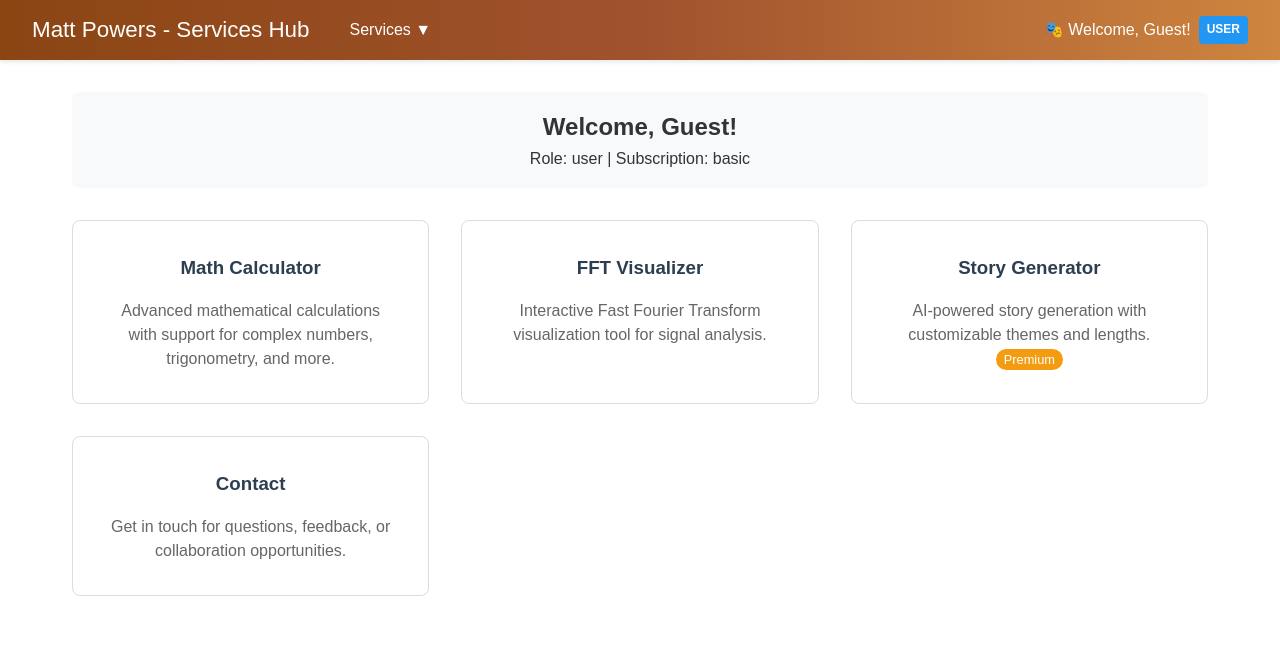
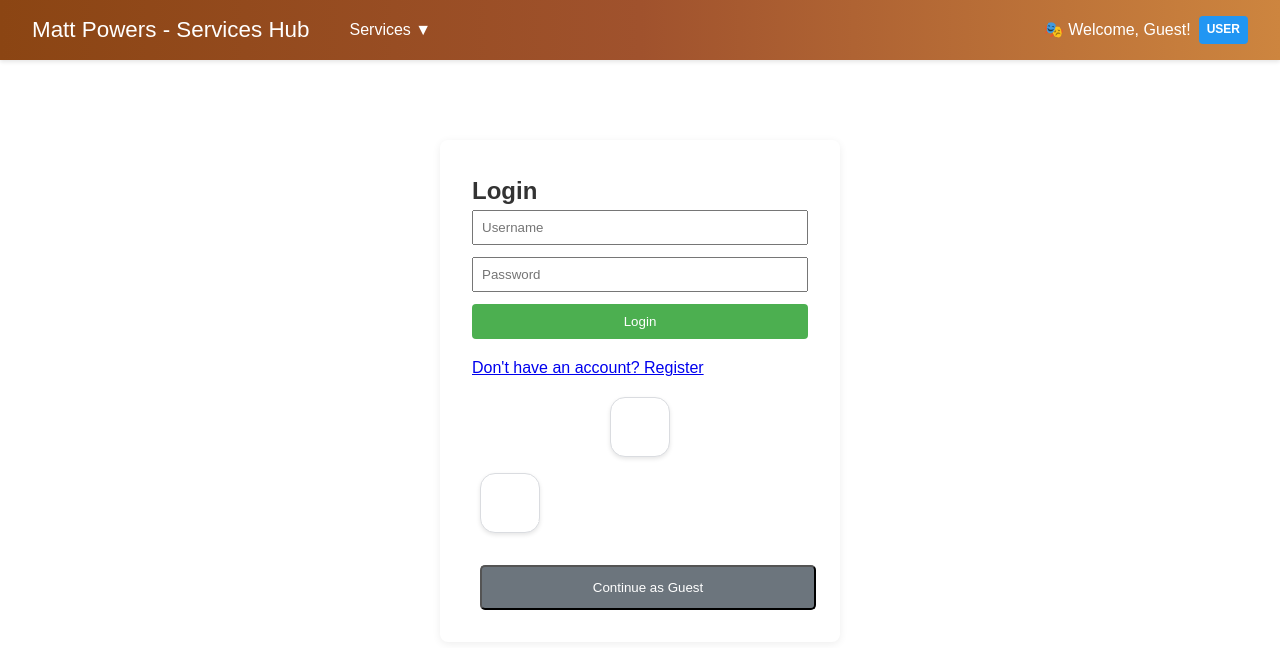
Before and after one commit to mpowers652/pers-prof-site, a React app: page /login in a window 1280 px wide. Shown: the top 648 px of the page. Built offline with nearby package versions, Linux system fonts and the light colour scheme.

Commit message:
routing updates

```diff
--- a/package.json
+++ b/package.json
@@ -33,6 +33,7 @@
     "passport-google-oauth20": "^2.0.0",
     "react": "^19.1.1",
     "react-dom": "^19.1.1",
+    "react-router-dom": "^6.30.1",
     "twilio": "^5.8.0",
     "webpack": "^5.101.3",
     "webpack-cli": "^6.0.1"
--- a/privacy-policy.html
+++ b/privacy-policy.html
@@ -154,6 +154,7 @@
                     `<p style="color: green;">${data.message}</p>` :
                     `<p style="color: red;">${data.message}</p>`;
             } catch (error) {
+                console.error('Error detecting changes:', error);
                 document.getElementById('updateResult').innerHTML =
                     '<p style="color: red;">Error detecting changes</p>';
             }
--- a/src/App.jsx
+++ b/src/App.jsx
@@ -1,15 +1,20 @@
 import React from 'react';
+import { BrowserRouter as Router, Routes, Route } from 'react-router-dom';
 import Header from './Header';
 import ServicesGrid from './ServicesGrid';
+import LoginPage from './LoginPage';
 
 function App() {
   return (
-    <div>
+    <Router>
       <Header />
       <main style={{ maxWidth: '1200px', margin: '0 auto', padding: '2rem' }}>
-        <ServicesGrid />
+        <Routes>
+          <Route path="/login" element={<LoginPage />} />
+          <Route path="/" element={<ServicesGrid />} />
+        </Routes>
       </main>
-    </div>
+    </Router>
   );
 }
 
--- /dev/null
+++ b/src/LoginPage.jsx
@@ -0,0 +1,66 @@
+import React, { useState } from 'react';
+import { useNavigate } from 'react-router-dom';
+
+function LoginPage() {
+  const [username, setUsername] = useState('');
+  const [password, setPassword] = useState('');
+  const [error, setError] = useState('');
+  const navigate = useNavigate();
+
+  const handleSubmit = async (e) => {
+    e.preventDefault();
+    setError('');
+    try {
+      const response = await fetch('/auth/login', {
+        method: 'POST',
+        headers: { 'Content-Type': 'application/json' },
+        body: JSON.stringify({ username, password }),
+        credentials: 'include',
+      });
+      const data = await response.json();
+      if (data.success) {
+        window.location.replace('/');
+      } else {
+        setError(data.message || 'Login failed');
+      }
+    } catch (err) {
+      setError('Network error');
+    }
+  };
+
+  return (
+    <div style={{ maxWidth: 400, margin: '3rem auto', padding: '2rem', background: '#fff', borderRadius: 8, boxShadow: '0 2px 8px #eee' }}>
+      <h2>Login</h2>
+      <form onSubmit={handleSubmit}>
+        <input
+          type="text"
+          placeholder="Username"
+          value={username}
+          onChange={e => setUsername(e.target.value)}
+          required
+          style={{ width: '100%', marginBottom: 12, padding: 8 }}
+        />
+        <input
+          type="password"
+          placeholder="Password"
+          value={password}
+          onChange={e => setPassword(e.target.value)}
+          required
+          style={{ width: '100%', marginBottom: 12, padding: 8 }}
+        />
+        <button type="submit" style={{ width: '100%', padding: 10, background: '#4CAF50', color: 'white', border: 'none', borderRadius: 4 }}>Login</button>
+      </form>
+      {error && <div style={{ color: 'red', marginTop: 10 }}>{error}</div>}
+      <div style={{ marginTop: 16 }}>
+        <a href="/register">Don't have an account? Register</a>
+      </div>
+      <div style={{ marginTop: 16, textAlign: 'center' }}>
+        <button onClick={() => window.location.href = '/auth/google'} className="btn oauth-btn google-icon-btn">Login with Google</button>
+        <button onClick={() => window.location.href = '/auth/facebook'} className="btn oauth-btn facebook-btn" style={{ marginLeft: 8 }}>Login with Facebook</button>
+        <button onClick={() => { localStorage.setItem('userType', 'guest'); window.location.href = '/'; }} className="btn guest-btn" style={{ marginLeft: 8 }}>Continue as Guest</button>
+      </div>
+    </div>
+  );
+}
+
+export default LoginPage;
```
Also changed, not shown: 1 other file (tests, documents, lock files or other folders).
